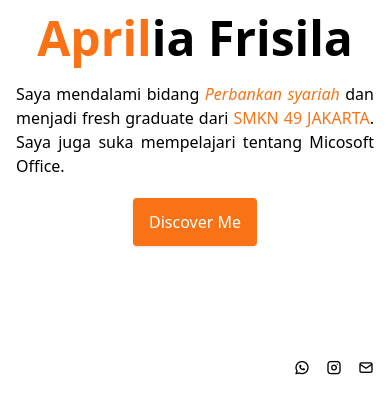
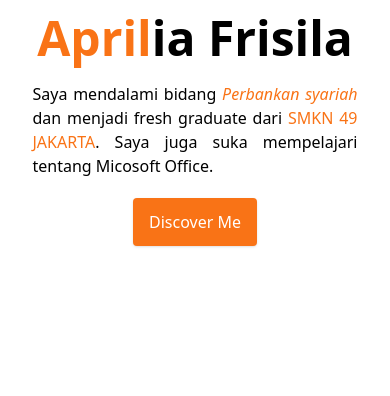
Before and after one commit to NazeeraAlthea/Aprilia-Porto, a website: page src/index.html in a window 390 px wide. Shown: the part 448-844 px from the top of the page. Drawn offline with Linux system fonts and the light colour scheme.

Commit message:
remove icon mobile and change layout for hero

```diff
--- a/src/index.html
+++ b/src/index.html
@@ -26,19 +26,19 @@
             <img
             class="w-full h-1/2 object-cover lg:w-1/2 lg:h-screen object-top"
             src="assets/img/profile-copy.png" alt="">
-            <div role="hero" class="m-4 flex flex-col items-center">
+            <div role="hero" class="m-4 flex flex-col items-center w-10/12 lg:w-5/12">
                 <h1 class="text-center text-5xl font-bold"><span class="text-orange-500">April</span>ia Frisila</h1>
                 <p class="text-justify my-5">Saya mendalami bidang <span class="text-orange-500 italic">Perbankan syariah</span> dan menjadi fresh graduate dari <span class="text-orange-500">SMKN 49 JAKARTA</span>. Saya juga suka mempelajari tentang Micosoft Office.</p>
                 <button class="bg-orange-500 w-fit px-4 py-3 text-white rounded shadow hover:bg-white hover:border-orange-500 hover:text-orange-500 hover:shadow-orange-500">Discover Me</button>
-                <div role="button" class="flex absolute right-0 bottom-0 m-4 gap-4 sm:left-0">
+                <div role="button" class="hidden lg:flex absolute right-0 bottom-0 m-10 gap-4 left-0">
                     <a href="">
-                        <i class="ti ti-brand-whatsapp sm:text-2xl hover:text-orange-500"></i>
+                        <i class="ti ti-brand-whatsapp text-2xl hover:text-orange-500"></i>
                     </a>
                     <a href="">
-                        <i class="ti ti-brand-instagram sm:text-2xl hover:text-orange-500"></i>
+                        <i class="ti ti-brand-instagram text-2xl hover:text-orange-500"></i>
                     </a>
                     <a href="">
-                        <i class="ti ti-mail sm:text-2xl hover:text-orange-500"></i>
+                        <i class="ti ti-mail text-2xl hover:text-orange-500"></i>
                     </a>
                 </div>
             </div>
```
Also changed, not shown: src/css/style.css.
